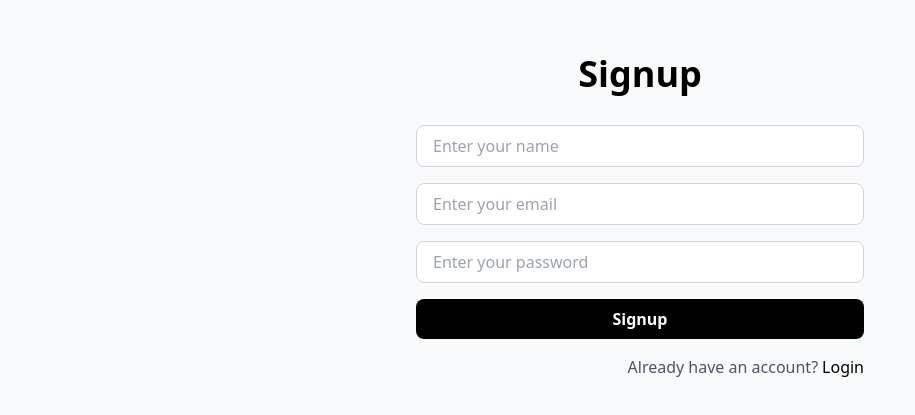
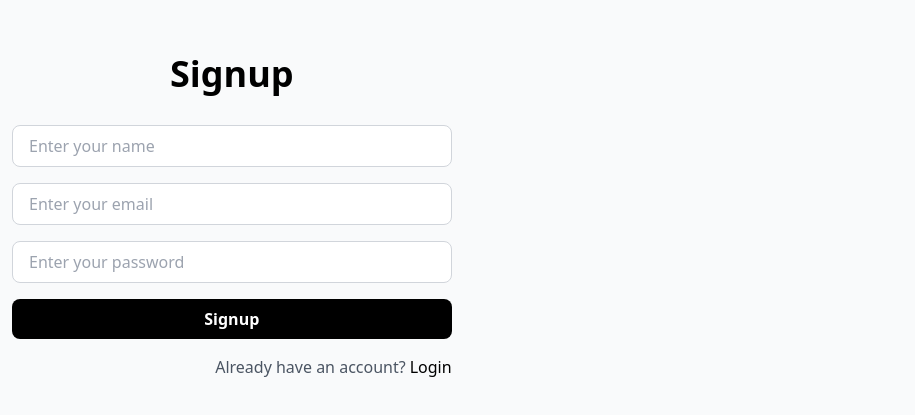
Before and after one commit to Rohit-Dhaka/chatbot-client, a React (Create React App) app: page /signup in a window 1280 px wide. Shown: the part 187-602 px from the top of the page, without its empty margins (0-915 px from the left). Built offline with nearby package versions, Linux system fonts and the light colour scheme.

Commit message:
add singup response

```diff
--- a/src/components/auth/Login.jsx
+++ b/src/components/auth/Login.jsx
@@ -40,7 +40,8 @@ const Login = () => {
 
   return (
     <section className="h-screen flex items-center justify-center bg-gray-50 relative">
-        {message && (
+       <div className="container">
+         {message && (
          <div className=" absolute top-10 left-[50%] translate-x-[-50%] bg-white  shadow-2xl py-2 px-3 rounded-lg flex flex-col  gap-1">
         <h6>{message}</h6>
         {bar && (
@@ -94,6 +95,7 @@ const Login = () => {
           </Link>
         </p>
       </div>
+       </div>
     </section>
   )
 }
--- a/src/components/auth/Signup.jsx
+++ b/src/components/auth/Signup.jsx
@@ -39,7 +39,8 @@ const Signup = () => {
 
   return (
     <section className="h-screen flex items-center justify-center bg-gray-50 relative">
-      {message && (
+      <div className="container">
+        {message && (
          <div className=" absolute top-10 left-[50%] translate-x-[-50%] bg-white  shadow-2xl py-2 px-3 rounded-lg flex flex-col  gap-1">
         <h6>{message}</h6>
         {bar && (
@@ -49,7 +50,7 @@ const Signup = () => {
 
       )}
 
-      <div className="max-w-[35%]">
+      <div className="lg:max-w-[35%]">
         <h2 className="text-[36px] font-semibold text-center text-black mb-6">
           Signup
         </h2>
@@ -103,6 +104,7 @@ const Signup = () => {
           </Link>
         </p>
       </div>
+      </div>
     </section>
   )
 }
```
